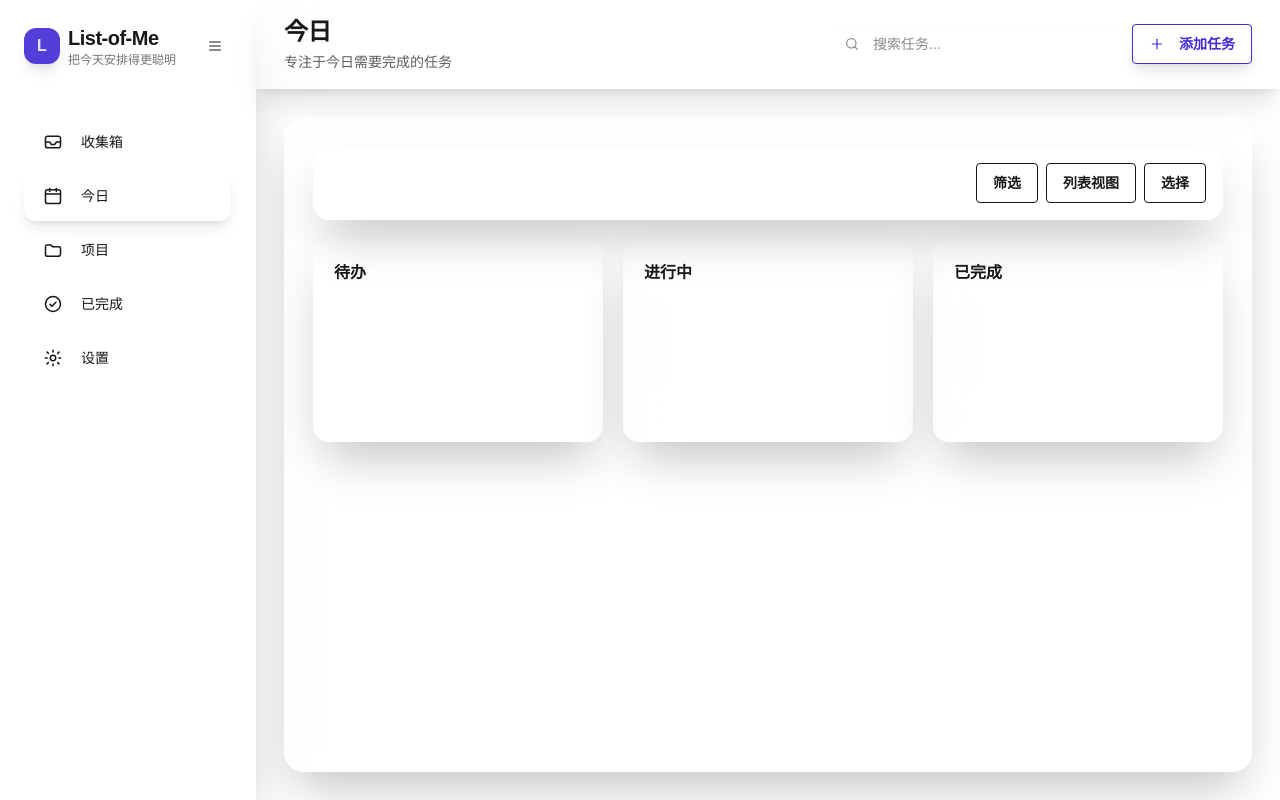
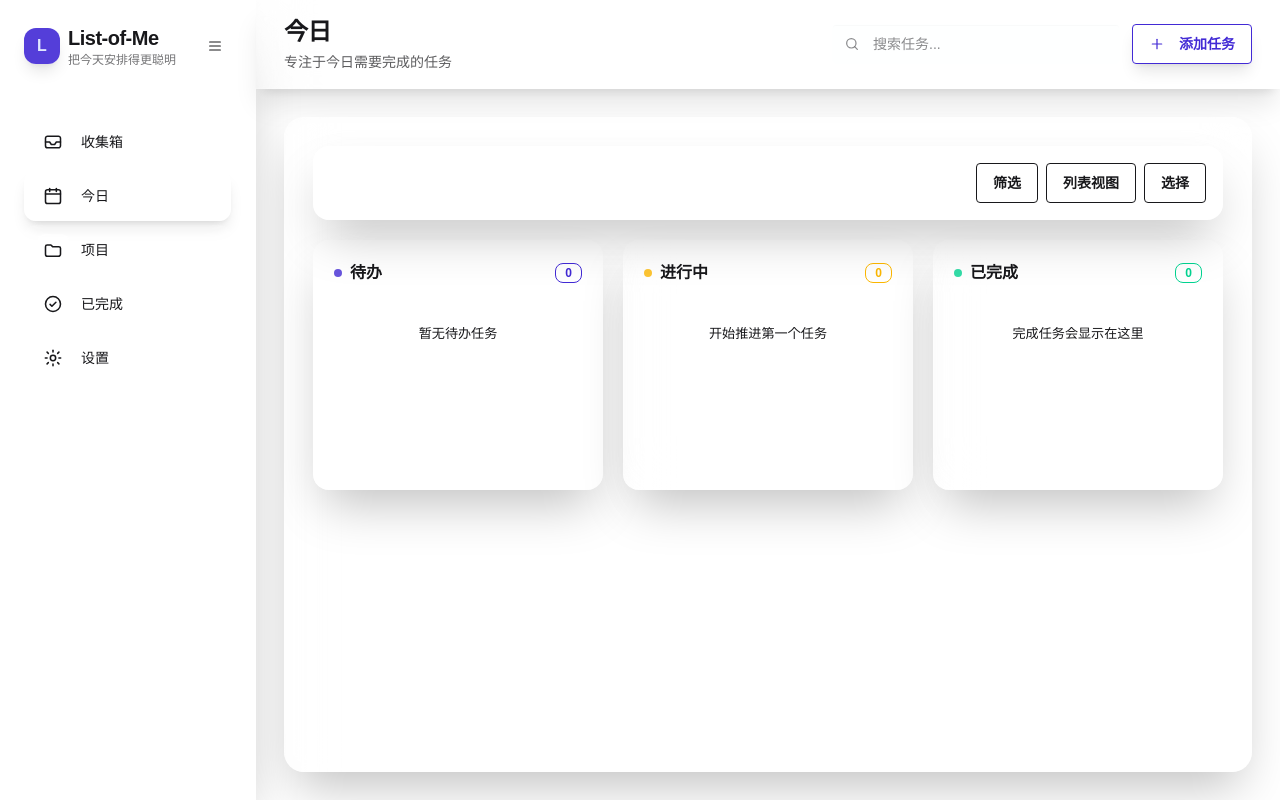
Before and after one commit to woruo03/list-of-me, a Vue app: page /today in a window 1280 px wide. Both pictures are taken after a click on the button "看板视图". Built offline with nearby package versions, Linux system fonts and the light colour scheme.

Commit message:
优化任务看板的视觉布局与状态展示

```diff
--- a/src/components/tasks/TaskBoard.vue
+++ b/src/components/tasks/TaskBoard.vue
@@ -2,11 +2,17 @@
   <div class="task-board">
     <div class="grid grid-cols-1 md:grid-cols-3 gap-5">
       <div
-        class="board-column rounded-2xl bg-base-100/40 backdrop-blur-xl border border-white/10 p-5 shadow-2xl"
+        class="board-column board-column-todo rounded-2xl bg-base-100/42 backdrop-blur-xl border border-white/10 p-4 md:p-5 shadow-2xl"
         @dragover.prevent
         @drop="handleDrop(Status.Todo)"
       >
-        <div class="board-header">待办</div>
+        <div class="board-header">
+          <div class="inline-flex items-center gap-2">
+            <span class="board-dot bg-primary/80"></span>
+            <span>待办</span>
+          </div>
+          <span class="badge badge-primary badge-outline badge-sm">{{ todoTasks.length }}</span>
+        </div>
         <div class="board-list">
           <TaskCard
             v-for="task in todoTasks"
@@ -26,15 +32,22 @@
             @select="taskStore.toggleSelect"
             @focus="taskStore.setFocusedTask"
           />
+          <p v-if="todoTasks.length === 0" class="board-empty">暂无待办任务</p>
         </div>
       </div>
 
       <div
-        class="board-column rounded-2xl bg-base-100/40 backdrop-blur-xl border border-white/10 p-5 shadow-2xl"
+        class="board-column board-column-doing rounded-2xl bg-base-100/42 backdrop-blur-xl border border-white/10 p-4 md:p-5 shadow-2xl"
         @dragover.prevent
         @drop="handleDrop(Status.Doing)"
       >
-        <div class="board-header">进行中</div>
+        <div class="board-header">
+          <div class="inline-flex items-center gap-2">
+            <span class="board-dot bg-warning/80"></span>
+            <span>进行中</span>
+          </div>
+          <span class="badge badge-warning badge-outline badge-sm">{{ doingTasks.length }}</span>
+        </div>
         <div class="board-list">
           <TaskCard
             v-for="task in doingTasks"
@@ -54,15 +67,22 @@
             @select="taskStore.toggleSelect"
             @focus="taskStore.setFocusedTask"
           />
+          <p v-if="doingTasks.length === 0" class="board-empty">开始推进第一个任务</p>
         </div>
       </div>
 
       <div
-        class="board-column rounded-2xl bg-base-100/40 backdrop-blur-xl border border-white/10 p-5 shadow-2xl"
+        class="board-column board-column-done rounded-2xl bg-base-100/42 backdrop-blur-xl border border-white/10 p-4 md:p-5 shadow-2xl"
         @dragover.prevent
         @drop="handleDrop(Status.Done)"
       >
-        <div class="board-header">已完成</div>
+        <div class="board-header">
+          <div class="inline-flex items-center gap-2">
+            <span class="board-dot bg-success/80"></span>
+            <span>已完成</span>
+          </div>
+          <span class="badge badge-success badge-outline badge-sm">{{ doneTasks.length }}</span>
+        </div>
         <div class="board-list">
           <TaskCard
             v-for="task in doneTasks"
@@ -82,6 +102,7 @@
             @select="taskStore.toggleSelect"
             @focus="taskStore.setFocusedTask"
           />
+          <p v-if="doneTasks.length === 0" class="board-empty">完成任务会显示在这里</p>
         </div>
       </div>
     </div>
@@ -148,17 +169,37 @@ const handleDrop = (status: Status) => async () => {
 }
 
 .board-header {
+  justify-content: space-between;
   font-weight: 600;
-  margin-bottom: 16px;
+  margin-bottom: 14px;
+  padding-bottom: 10px;
+  border-bottom: 1px solid hsl(var(--bc) / 0.08);
   display: flex;
   align-items: center;
   gap: 8px;
 }
 
+.board-dot {
+  width: 8px;
+  height: 8px;
+  border-radius: 9999px;
+}
+
 .board-list {
-  min-height: 120px;
+  min-height: 160px;
   display: flex;
   flex-direction: column;
   gap: 1rem;
 }
+
+.board-empty {
+  border: 1px dashed hsl(var(--bc) / 0.2);
+  background: hsl(var(--b1) / 0.25);
+  border-radius: 0.9rem;
+  color: hsl(var(--bc) / 0.58);
+  text-align: center;
+  font-size: 0.82rem;
+  line-height: 1.4;
+  padding: 1rem 0.75rem;
+}
 </style>
```
Lines whose indentation alone changed are shown as unchanged.
